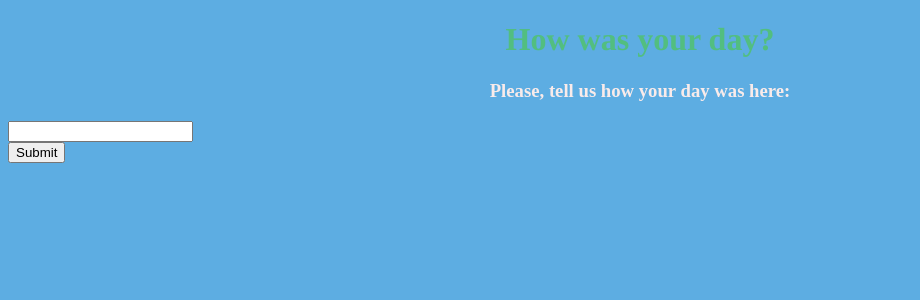
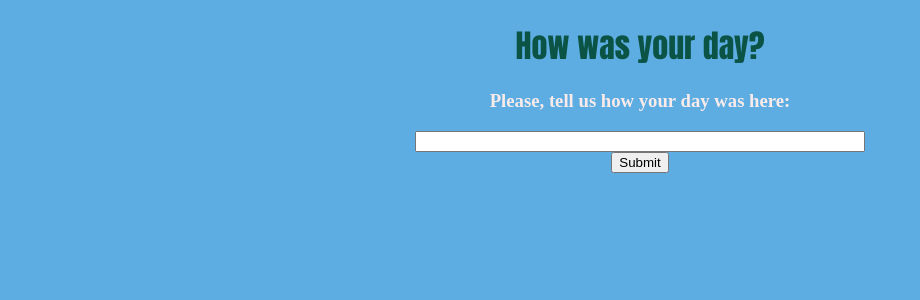
Before and after one commit to Azoam/How-was-your-day-, a Flask app: page / in a window 1280 px wide. Shown: the top 300 px of the page, without its empty margins (0-920 px from the left). Run offline with Flask 2, Linux system fonts and the light colour scheme.

Commit message:
css and html edits

```diff
--- a/howWasYourDay/static/stylesheet.css
+++ b/howWasYourDay/static/stylesheet.css
@@ -1,23 +1,39 @@
 body {
   background-color:#5DADE2;
 }
-div.top {
+div.top{
+  height:27%;
+  width:100%;
   background-color:#154360
-  height:15%;
-  width:100%;
 }
 #title {
-  font-family:Times,Impact,serif;
-  color:#52BE80;
+  font-family:Impact,serif;
+  color:#0B5345;
   text-align:center;
 }
 #question {
   color:#F9EBEA;
   text-align:center;
 }
-p{
-  text-align:center;
+#rant {
+    margin:auto;
+    resize:none;
+    text-align:center;
+    width:35%;
+    maxlength:100;
+    height:15%;
+  }
+div.question{
+    text-align:center;
+}
+div.inquiry{
+    text-align:center;
 }
 div.title{
-  height:10%;
+  height:50px;
 }
+div.bottom{
+  height:27%;
+  width:100%;
+  background-color:#154360;
+}
--- a/howWasYourDay/templates/index.html
+++ b/howWasYourDay/templates/index.html
@@ -1,25 +1,29 @@
 <!DOCTYPE HTML>
 <html>
 
-<div class:"top"> </div>
-
 	<head>
 		<title> How was your day? </title>
-		<link rel="shortcut icon" href="C:\HackathonNJIT\How-was-your-day-\howWasYourDay\templates\favicon.ico" />
 		<!-- Worry about tab icon for later, need domain -->
-		<link rel="stylesheet" type="text/css" href="/static/stylesheet.css">
+		<link rel="shortcut icon" href="/favicon.ico"/>
+		<link rel="stylesheet" type="text/css" href="static/stylesheet.css">
 	</head>
+	<body>
+        <div class= "top"></div>
+		<div class= "title">
+		    <h1 id="title"> How was your day? </h1>
+		</div>
+		<div "question">
+    		<h3 id="question"> Please, tell us how your day was here: </h3>
+    	</div>
 
-	<body>
-		<div class: "title"> <h1 id="title"> How was your day? </h1> </div>
-		<h3 id="question"> Please, tell us how your day was here: </h3>
+		<div class="inquiry">
+			<form action="form_hit" method="METH">
+  		    <input type="textarea" id="rant" name="rant_text"><br>
+  		    <input type="submit" value="Submit">
+			</form>
+		</div>
 
-		<p>
-			<form action="form_hit" method="METH">
-  		<input type="text" name="rant_text"><br>
-  		<input type="submit" value="Submit">
-			</form>
-		</p>
+		<div class="bottom"></div>
 
 	</body>
 
```
Also changed, not shown: howWasYourDay/static/stylesheet1.css (+26 -4 lines), howWasYourDay/templates/index1.html (+13 -14 lines).
